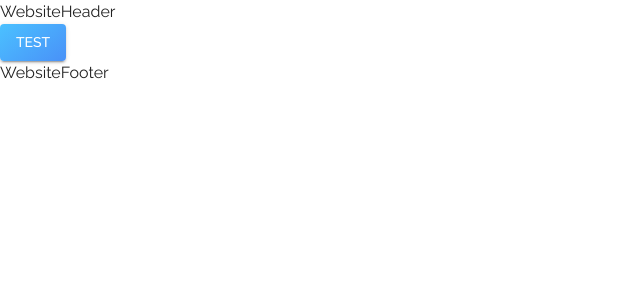
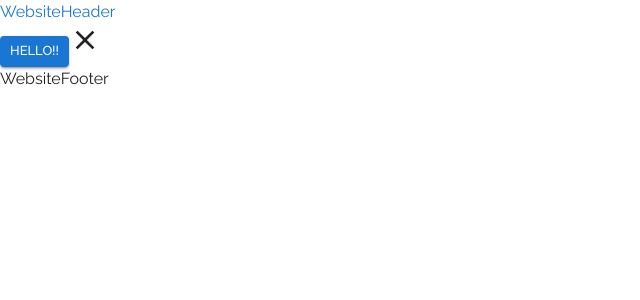
Before and after one commit to tam11a/game-web, a React (Vite) app: page / in a window 1280 px wide. Shown: the top 300 px of the page, without its empty margins (0-640 px from the left). Built offline with nearby package versions, Linux system fonts and the light colour scheme.

Commit message:
tried with export

```diff
--- a/package.json
+++ b/package.json
@@ -14,6 +14,7 @@
 		"@mui/material": "^5.11.1",
 		"react": "^18.2.0",
 		"react-dom": "^18.2.0",
+		"react-icons": "4.7.1",
 		"react-router-dom": "6.4.3"
 	},
 	"devDependencies": {
--- a/src/App.tsx
+++ b/src/App.tsx
@@ -1,20 +1,23 @@
-import BaseRoutes from "./routes"
+import BaseRoutes from "./routes";
 // import { ThemeProvider } from '@mui/material/styles';
-import theme from "./styles/theme";
-import { CssBaseline, GlobalStyles, Experimental_CssVarsProvider } from '@mui/material'
-
+import theme from "./styles/theme2";
+import {
+	CssBaseline,
+	GlobalStyles,
+	Experimental_CssVarsProvider,
+	ThemeProvider,
+} from "@mui/material";
 
 function App() {
-
-  return (
-    <>
-      <Experimental_CssVarsProvider theme={theme}>
-        <CssBaseline />
-        <GlobalStyles styles={{}}/>
-        <BaseRoutes />
-      </Experimental_CssVarsProvider>
-    </>
-  )
+	return (
+		<>
+			<ThemeProvider theme={theme}>
+				<CssBaseline />
+				<GlobalStyles styles={{}} />
+				<BaseRoutes />
+			</ThemeProvider>
+		</>
+	);
 }
 
-export default App
+export default App;
--- a/src/layouts/Website/Header/index.tsx
+++ b/src/layouts/Website/Header/index.tsx
@@ -1,7 +1,7 @@
+import { Typography } from "@mui/material";
+
 const WebsiteHeader = () => {
-  return (
-    <div color="primary">WebsiteHeader</div>
-  )
-}
+	return <Typography color="primary">WebsiteHeader</Typography>;
+};
 
-export default WebsiteHeader
+export default WebsiteHeader;
--- a/src/pages/Home/index.tsx
+++ b/src/pages/Home/index.tsx
@@ -1,36 +1,65 @@
-import {Button, ButtonProps} from '@mui/material'
+import { MdClose } from "react-icons/md";
+import { primaryGradient } from "@styles/theme2";
+import {
+	Button,
+	IconButton,
+	// ButtonProps
+} from "@mui/material";
 
+// type Override<T, R> = Omit<T, keyof R> & R;
+// type CustomButtonProps = Override<
+// 	ButtonProps,
+// 	{
+// 		color?: "primary" | "gradientPrimary";
+// 	}
+// >;
+// const CustomButton = ({ color = "primary", ...props }: CustomButtonProps) => {
+// 	console.log(color);
+// 	return (
+// 		<Button
+// 			{...props}
+// 			sx={{
+// 				...props.sx,
+// 				background: (theme) => theme.vars.customPalette.variant[color].main,
+// 				"&:hover": {
+// 					background: (theme) => theme.vars.customPalette.variant[color].dark,
+// 				},
+// 			}}
+// 		>
+// 			test
+// 		</Button>
+// 	);
+// };
 
-type Override<T, R> = Omit<T, keyof R> & R;
-type CustomButtonProps = Override<
-  ButtonProps,
-  {
-    color?: "primary" | "gradientPrimary";
-  }
->;
-const CustomButton = ({ color = "primary" }: CustomButtonProps) => {
-  return (
-    <Button
-      sx={{
-        background: (theme) => theme.vars.customPalette.variant[color].main,
-        "&:hover": {
-          background: (theme) => theme.vars.customPalette.variant[color].dark
-        }
-      }}
-      variant="contained"
-    >
-      test
-    </Button>
-  );
+const Home = () => {
+	console.log(primaryGradient);
+	return (
+		<div>
+			{/* <CustomButton
+				variant={"outlined"}
+				color={"gradientPrimary"}
+				sx={{
+					m: 2,
+				}}
+			>
+				Home!!
+			</CustomButton> */}
+			<Button
+				variant="contained"
+				size={"small"}
+			>
+				Hello!!
+			</Button>
+			<MdClose
+				style={{
+					fontSize: "2rem",
+					background: primaryGradient,
+					WebkitBackgroundClip: "text",
+					WebkitTextFillColor: "transparent",
+				}}
+			/>{" "}
+		</div>
+	);
 };
 
-
-const Home = () => {
-  return (
-    <div>
-      <CustomButton variant={'contained'} color={'gradientPrimary'}>Home!!</CustomButton>
-    </div>
-  )
-}
-
-export default Home
+export default Home;
--- a/src/styles/theme.ts
+++ b/src/styles/theme.ts
@@ -1,4 +1,3 @@
-import { red } from '@mui/material/colors';
 import { experimental_extendTheme, PaletteColorOptions } from '@mui/material';
 
 import type {} from "@mui/material/themeCssVarsAugmentation";
@@ -62,7 +61,8 @@ const theme = experimental_extendTheme({
     },
     typography: {
         fontFamily: 'Raleway, sans-serif'
-    }
+    },
+
 });
 
 export default theme;
--- /dev/null
+++ b/src/styles/theme2.ts
@@ -0,0 +1,11 @@
+import { createTheme } from "@mui/material";
+
+export const primaryGradient: string = 'linear-gradient(180deg, #0074FD 0%, #00D1FF 100%)'
+
+const theme = createTheme({
+    typography: {
+        fontFamily: 'Raleway, sans-serif'
+    }
+});
+
+export default theme;
--- a/tsconfig.json
+++ b/tsconfig.json
@@ -20,7 +20,8 @@
     "paths": {
 			"@pages/*": ["src/pages/*"],
 			"@layouts/*": ["src/layouts/*"],
-			"@components/*": ["src/components/*"]
+			"@components/*": ["src/components/*"],
+      "@styles/*": ["src/styles/*"]
 		}
   },
   "include": ["src"],
```
Also changed, not shown: 1 other file (tests, documents, lock files or other folders).
